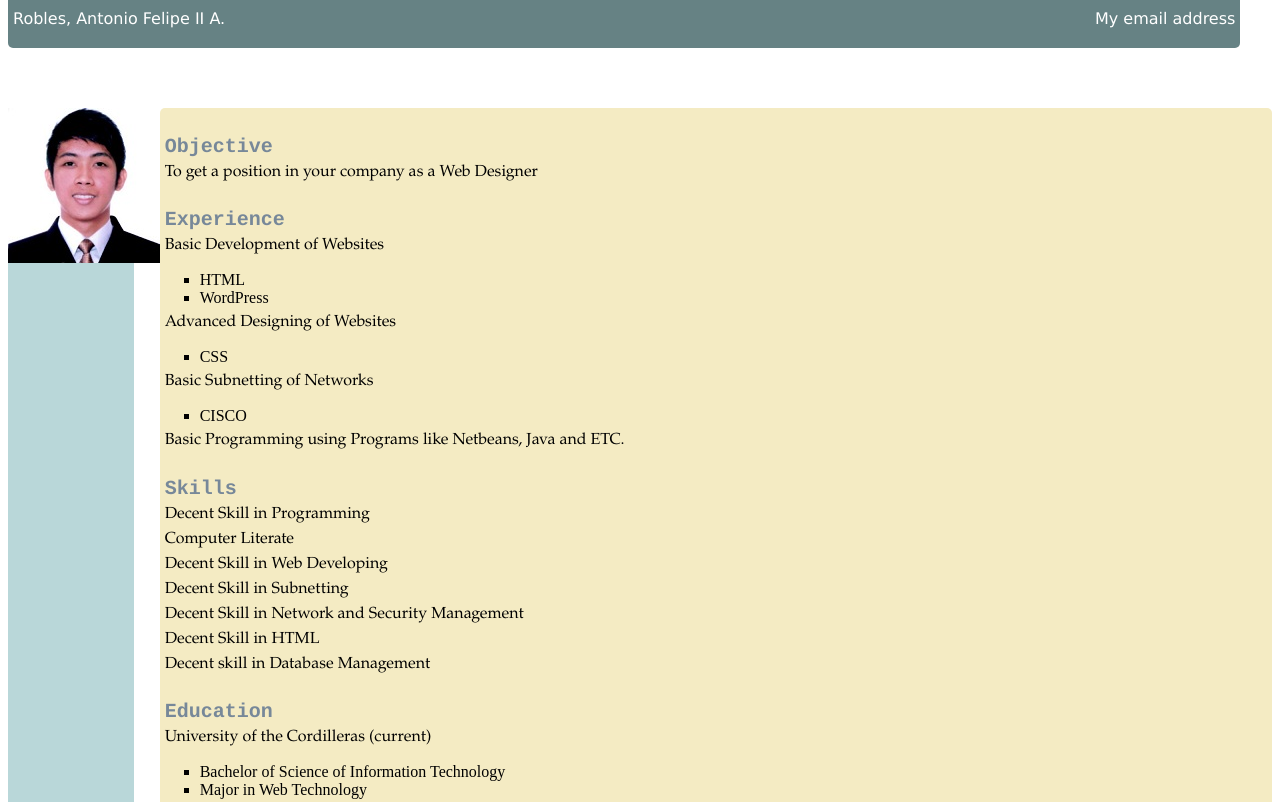
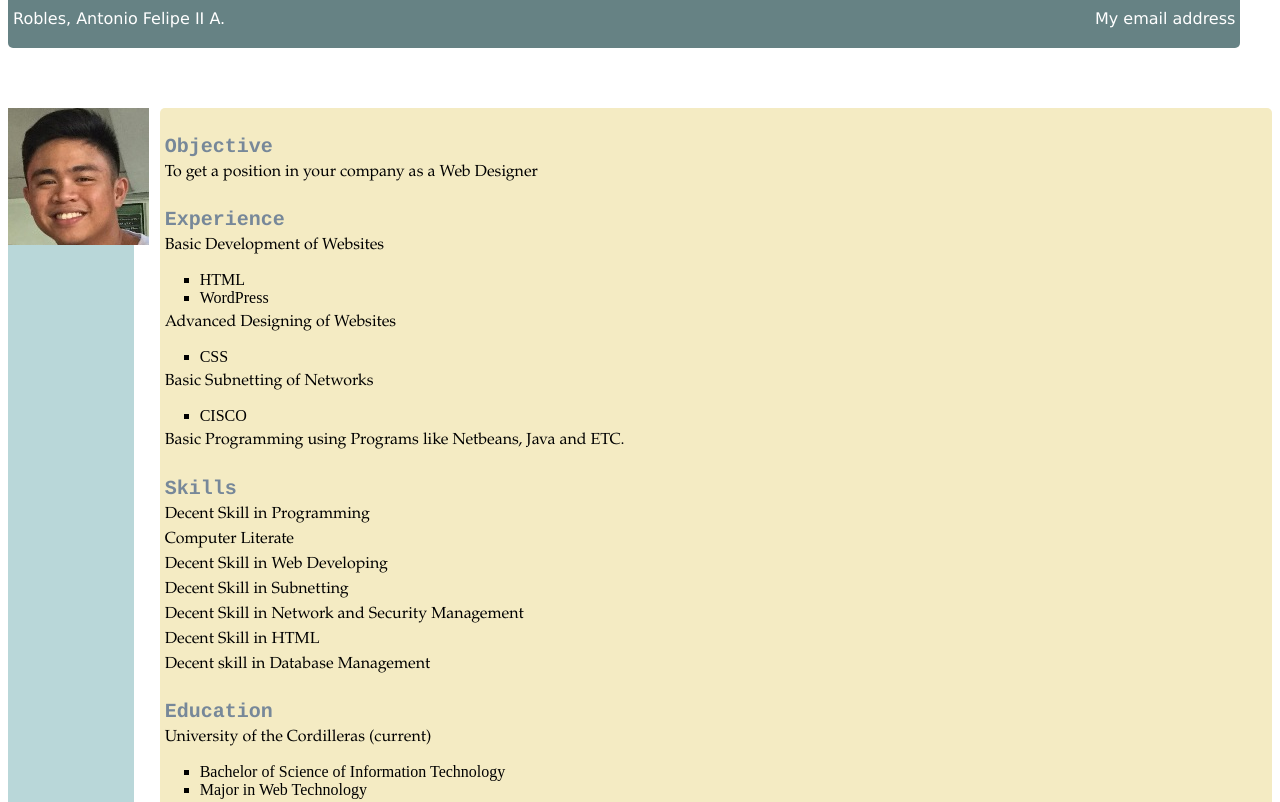
Before and after one commit to antoniorobles112695/resume, a plain HTML site: page index.html in a window 1280 px wide. Shown: the top 802 px of the page. Drawn offline with Linux system fonts and the light colour scheme.

Commit message:
Add files via upload

```diff
--- a/index.html
+++ b/index.html
@@ -10,7 +10,7 @@
 			<a href="mailto:antonio112695@gmail.com"><p id="email">My email address</p></a>
 		</div>
 		<div class="left">
-		<img src="resume.jpg">
+		<img src="resumepic.jpg">
 		</div>
 		<div class="right">
 			<h4>Objective</h4>
```
